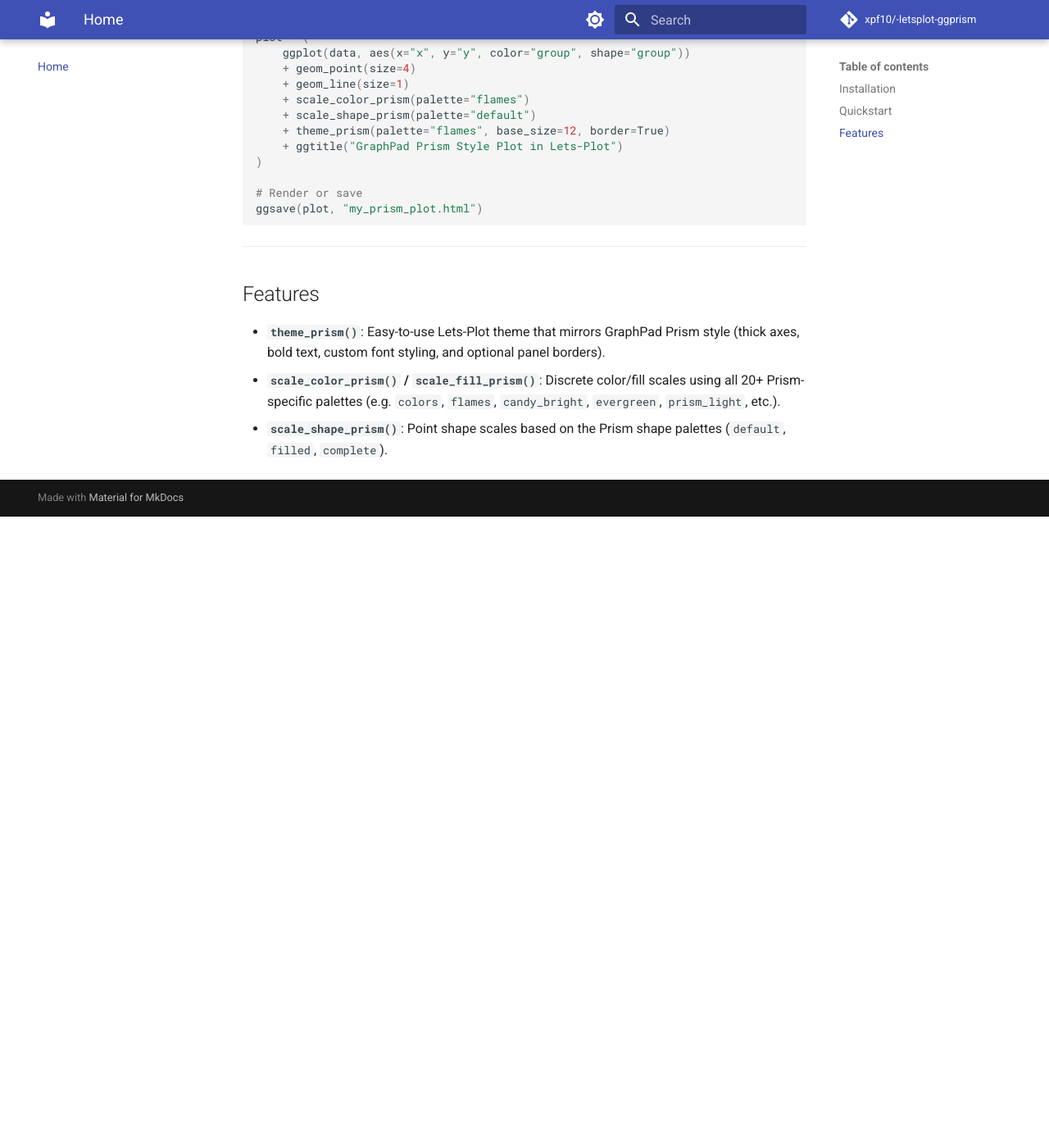
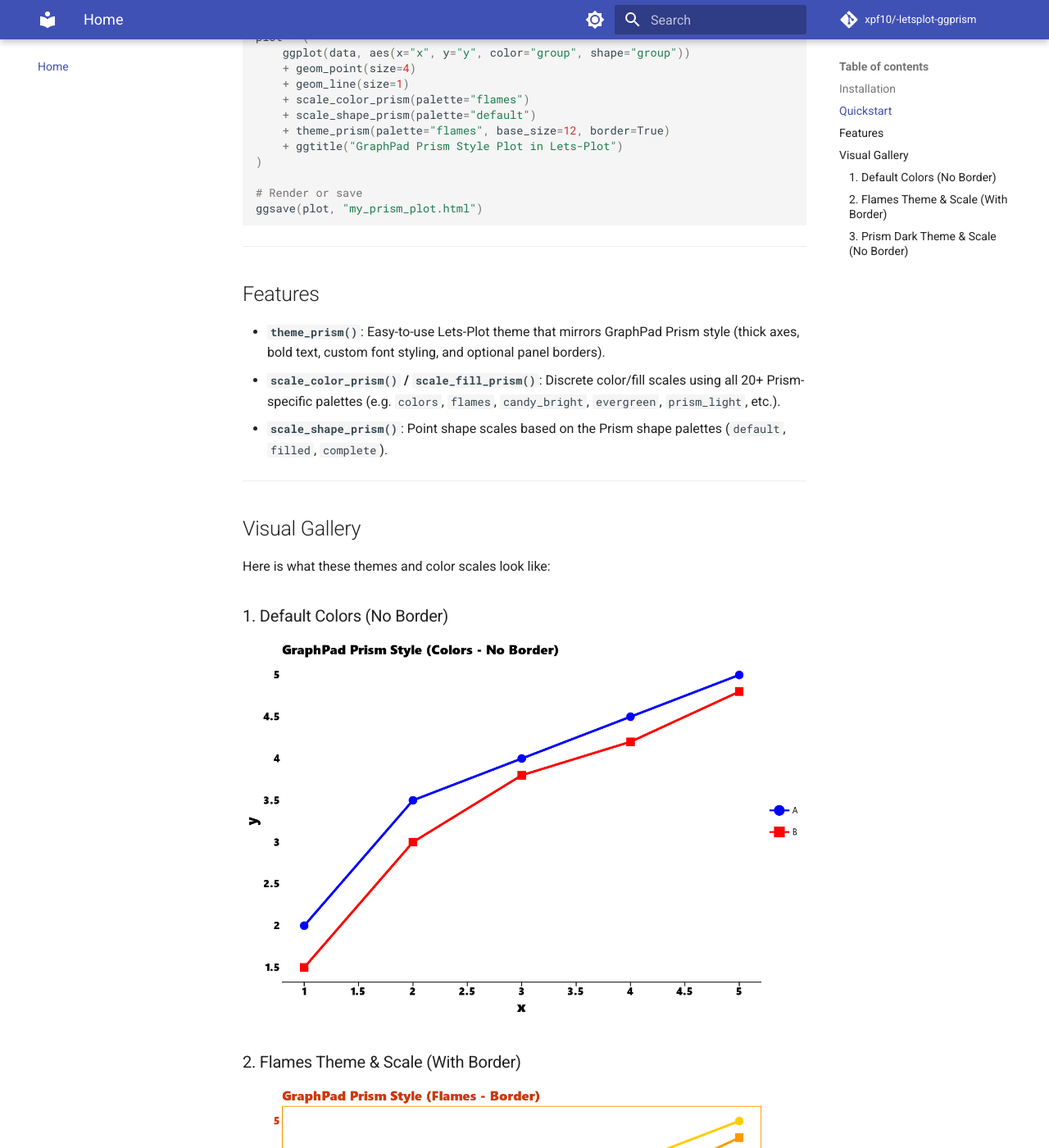
Before and after one commit to xpf10/-letsplot-ggprism, an MkDocs documentation site: the page built from docs/index.md, in a window 1280 px wide and 1400 px high, scrolled down 940 px. Shown: the whole window at 82% size. Built offline with MkDocs 1.6.1 and Material for MkDocs 9.7.7, drawn with Linux system fonts in a browser that asks for light colours; comment, search, counter and statistics services are not loaded; before the commit the page ends 1570 px from its top, so only the background shows below that; some of the changed text lies outside the part shown.

Commit message:
Add visual sample plots to docs and landing page

```diff
--- a/docs/index.md
+++ b/docs/index.md
@@ -61,3 +61,18 @@
 * **`theme_prism()`**: Easy-to-use Lets-Plot theme that mirrors GraphPad Prism style (thick axes, bold text, custom font styling, and optional panel borders).
 * **`scale_color_prism()` / `scale_fill_prism()`**: Discrete color/fill scales using all 20+ Prism-specific palettes (e.g. `colors`, `flames`, `candy_bright`, `evergreen`, `prism_light`, etc.).
 * **`scale_shape_prism()`**: Point shape scales based on the Prism shape palettes (`default`, `filled`, `complete`).
+
+---
+
+## Visual Gallery
+
+Here is what these themes and color scales look like:
+
+### 1. Default Colors (No Border)
+![Default Colors](images/colors_sample.png)
+
+### 2. Flames Theme & Scale (With Border)
+![Flames](images/flames_sample.png)
+
+### 3. Prism Dark Theme & Scale (No Border)
+![Prism Dark](images/prism_dark_sample.png)
```
Also changed, not shown: docs/images/colors_sample.png (added), docs/images/flames_sample.png (added), docs/images/prism_dark_sample.png (added).
